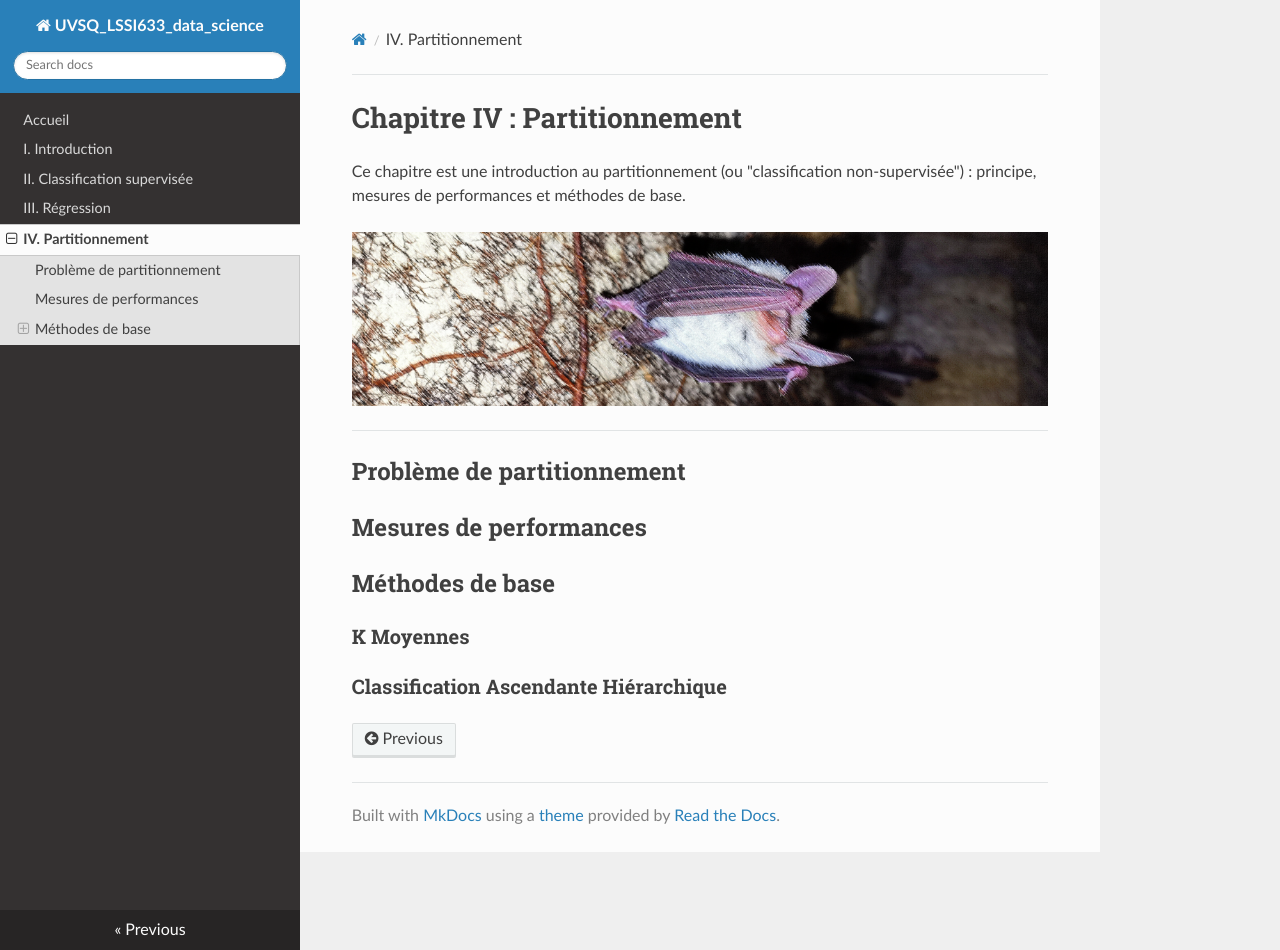
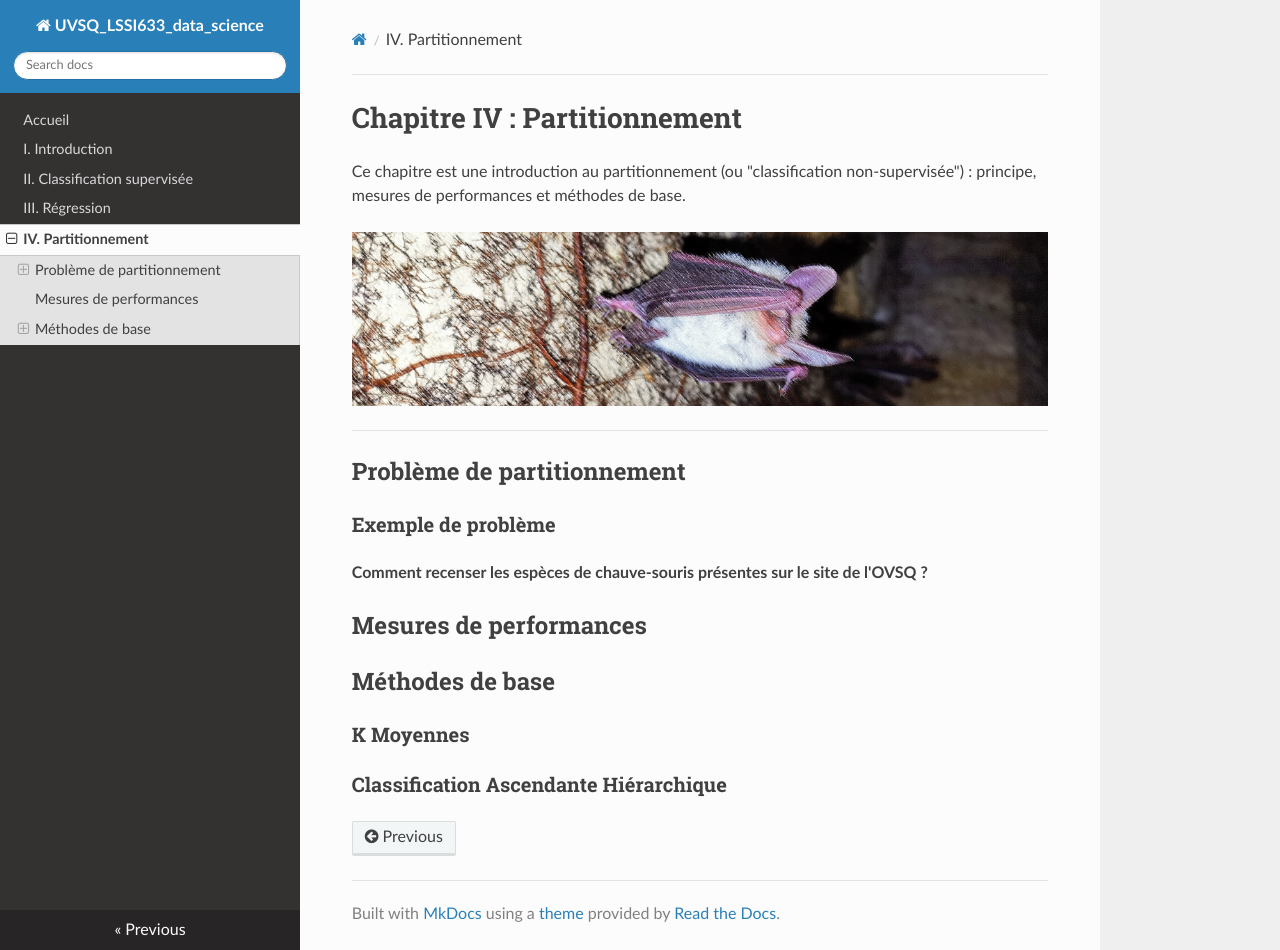
Before and after one commit to NicOudart/UVSQ_LSSI633_data_science, an MkDocs documentation site: the page built from docs/Chap4_Partitionnement.md, in a window 1280 px wide and 950 px high. Built offline with MkDocs 1.6.1, drawn with Linux system fonts in a browser that asks for light colours; nearby versions of some CDN libraries.

Commit message:
-Progress on Chapter 4.

```diff
--- a/docs/Chap4_Partitionnement.md
+++ b/docs/Chap4_Partitionnement.md
@@ -8,6 +8,12 @@ Ce chapitre est une introduction au partitionnement (ou "classification non-supe
 
 ## Problème de partitionnement
 
+### Exemple de problème
+
+**Comment recenser les espèces de chauve-souris présentes sur le site de l'OVSQ ?**
+
+
+
 ## Mesures de performances
 
 ## Méthodes de base
```
